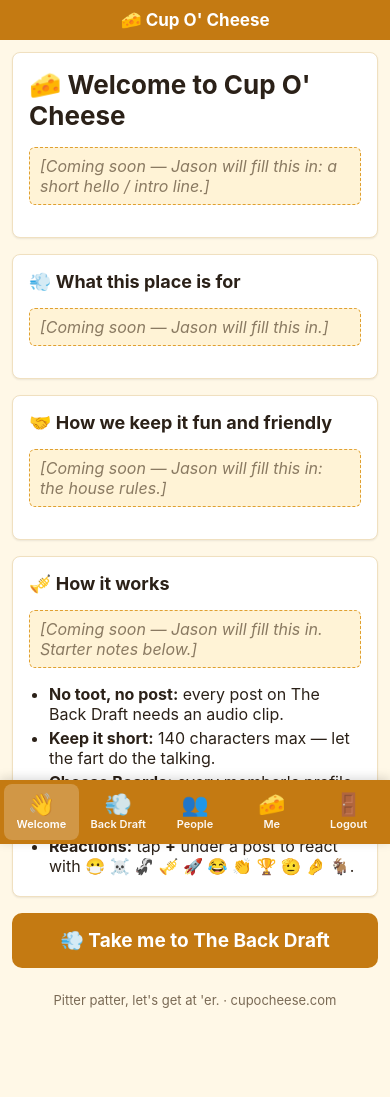
After one commit to jason85alexander-arch/cupocheese, a Flask app: page /welcome in a window 390 px wide. The commit adds this page. Run offline with Flask 3, Linux system fonts and the light colour scheme; the visitor is signed in with stand-in values (Sample User, id 1); data comes from the database, SQL or seed files in the repository.

Commit message:
Add Welcome page that members land on after sign-in
- /welcome (login required), templates/welcome.html with clearly marked
  placeholder blocks: intro, what this place is for, house rules, how it works
- Welcome tab (👋) first in sidebar + mobile bottom bar, active on /welcome
- Login and registration now redirect to /welcome (registration signs the
  new account in); logo and / stay The Back Draft
- Service worker unchanged: pages stay network-first and uncached

```diff
--- a/app.py
+++ b/app.py
@@ -376,8 +376,12 @@ def register():
                 (username, email, generate_password_hash(password), datetime.utcnow().isoformat(), 1)
             )
             db.commit()
+            new_user = db.execute("SELECT id, username FROM users WHERE username = ?", (username,)).fetchone()
+            session.clear()
+            session["user_id"] = new_user["id"]
+            session["username"] = new_user["username"]
             flash("Account Created! Hike a leg and come on in!")
-            return redirect(url_for("login"))
+            return redirect(url_for("welcome"))
         except sqlite3.IntegrityError as e:
             if "email" in str(e).lower():
                 flash("Email already registered")
@@ -395,9 +399,18 @@ def login():
         if user and check_password_hash(user["password_hash"], password):
             session["user_id"] = user["id"]
             session["username"] = user["username"]
-            return redirect(url_for("index"))
+            return redirect(url_for("welcome"))
         flash("Invalid username or password")
     return render_template("login.html")
+
+@app.route("/welcome")
+def welcome():
+    """Landing page after sign-in. Copy lives in templates/welcome.html."""
+    viewer = require_user()
+    if not viewer:
+        return redirect(url_for("login"))
+    return render_template("welcome.html", username=session.get("username"), post_max=POST_MAX_CHARS)
+
 
 @app.route("/logout")
 def logout():
--- a/templates/base.html
+++ b/templates/base.html
@@ -137,6 +137,14 @@
         .pin-label { display: inline-block; font-size: 12px; font-weight: 700; color: #8a5208; background: #fde7b8; border-radius: 999px; padding: 2px 9px; margin-bottom: 8px; }
         .pin-label.pin-inline { margin-bottom: 0; }
         .pin-form { margin: 0; }
+        .welcome-hero h1 { margin: 0 0 6px; font-size: 26px; }
+        .welcome-section h2 { font-size: 18px; margin: 0 0 8px; }
+        .welcome-section ul { margin: 0; padding-left: 20px; }
+        .welcome-section li { margin: 4px 0; }
+        .placeholder { color: #8a7a62; font-style: italic; background: #fff3d6; border: 1px dashed #e0a030; border-radius: 6px; padding: 8px 10px; }
+        .welcome-cta { display: block; text-align: center; background: #c47a12; color: #fff !important; font-size: 19px; font-weight: 700;
+                       padding: 16px 20px; border-radius: 10px; text-decoration: none; margin: 8px 0 24px; min-height: 24px; }
+        .welcome-cta:hover { background: #a9680f; }
         .post-card-head { display: flex; justify-content: space-between; align-items: flex-start; gap: 8px; }
         .post-card-head .post-meta { flex: 1; margin-bottom: 0; }
         .post-menu { position: relative; flex: 0 0 auto; }
@@ -269,6 +277,7 @@
         </div>
         <nav class="sidebar-nav">
             {% if session.user_id %}
+                <a href="{{ url_for('welcome') }}" class="{% if ep == 'welcome' %}nav-active{% endif %}"{% if ep == 'welcome' %} aria-current="page"{% endif %}><span class="nav-ico" aria-hidden="true">👋</span><span class="nav-label">Welcome</span><span class="nav-short" aria-hidden="true">Welcome</span></a>
                 <a href="{{ url_for('index') }}" class="{% if ep == 'index' %}nav-active{% endif %}"{% if ep == 'index' %} aria-current="page"{% endif %}><span class="nav-ico" aria-hidden="true">💨</span><span class="nav-label">The Back Draft</span><span class="nav-short" aria-hidden="true">Back Draft</span></a>
                 <a href="{{ url_for('people') }}" class="{% if ep == 'people' %}nav-active{% endif %}"{% if ep == 'people' %} aria-current="page"{% endif %}><span class="nav-ico" aria-hidden="true">👥</span><span class="nav-label">People</span><span class="nav-short" aria-hidden="true">People</span></a>
                 <a href="{{ url_for('me') }}" class="{% if on_own_profile %}nav-active{% endif %}"{% if on_own_profile %} aria-current="page"{% endif %}><span class="nav-ico" aria-hidden="true">🧀</span><span class="nav-label">{{ session.username }}{{ admin_badge(session.username) }}</span><span class="nav-short" aria-hidden="true">Me</span></a>
--- /dev/null
+++ b/templates/welcome.html
@@ -0,0 +1,57 @@
+{% extends "base.html" %}
+{#
+  ============================================================
+  WELCOME PAGE COPY — edit the text in the blocks below.
+  Everyone lands here right after signing in (/welcome).
+  Each section is its own block; replace the placeholder
+  <p class="placeholder"> lines with real copy (plain HTML).
+  Delete a "placeholder" class once a section is written.
+  ============================================================
+#}
+
+{% block title %}Welcome - Cup O' Cheese{% endblock %}
+
+{# ---- Page heading + one-line greeting ---- #}
+{% block welcome_heading %}🧀 Welcome to Cup O' Cheese{% endblock %}
+{% block welcome_intro %}
+<p class="placeholder">[Coming soon — Jason will fill this in: a short hello / intro line.]</p>
+{% endblock %}
+
+{# ---- Section 1: what this place is for ---- #}
+{% block section_purpose %}
+<h2>💨 What this place is for</h2>
+<p class="placeholder">[Coming soon — Jason will fill this in.]</p>
+{% endblock %}
+
+{# ---- Section 2: house rules ---- #}
+{% block section_rules %}
+<h2>🤝 How we keep it fun and friendly</h2>
+<p class="placeholder">[Coming soon — Jason will fill this in: the house rules.]</p>
+{% endblock %}
+
+{# ---- Section 3: how the site works (factual starter notes; reword freely) ---- #}
+{% block section_how %}
+<h2>🎺 How it works</h2>
+<p class="placeholder">[Coming soon — Jason will fill this in. Starter notes below.]</p>
+<ul>
+    <li><strong>No toot, no post:</strong> every post on The Back Draft needs an audio clip.</li>
+    <li><strong>Keep it short:</strong> {{ post_max }} characters max — let the fart do the talking.</li>
+    <li><strong>Cheese Boards:</strong> every member's profile has a board where others can leave a toot.</li>
+    <li><strong>Reactions:</strong> tap <strong>+</strong> under a post to react with 😷 ☠️ 🦨 🎺 🚀 😂 👏 🏆 🫡 🤌 🐐.</li>
+</ul>
+{% endblock %}
+
+{# ---- Button at the bottom ---- #}
+{% block welcome_cta_label %}💨 Take me to The Back Draft{% endblock %}
+
+{# ============ Layout (no need to edit below) ============ #}
+{% block content %}
+<div class="card welcome-hero">
+    <h1>{{ self.welcome_heading() }}</h1>
+    {{ self.welcome_intro() }}
+</div>
+<div class="card welcome-section" id="welcome-purpose">{{ self.section_purpose() }}</div>
+<div class="card welcome-section" id="welcome-rules">{{ self.section_rules() }}</div>
+<div class="card welcome-section" id="welcome-how">{{ self.section_how() }}</div>
+<a class="welcome-cta" href="{{ url_for('index') }}">{{ self.welcome_cta_label() }}</a>
+{% endblock %}
```
